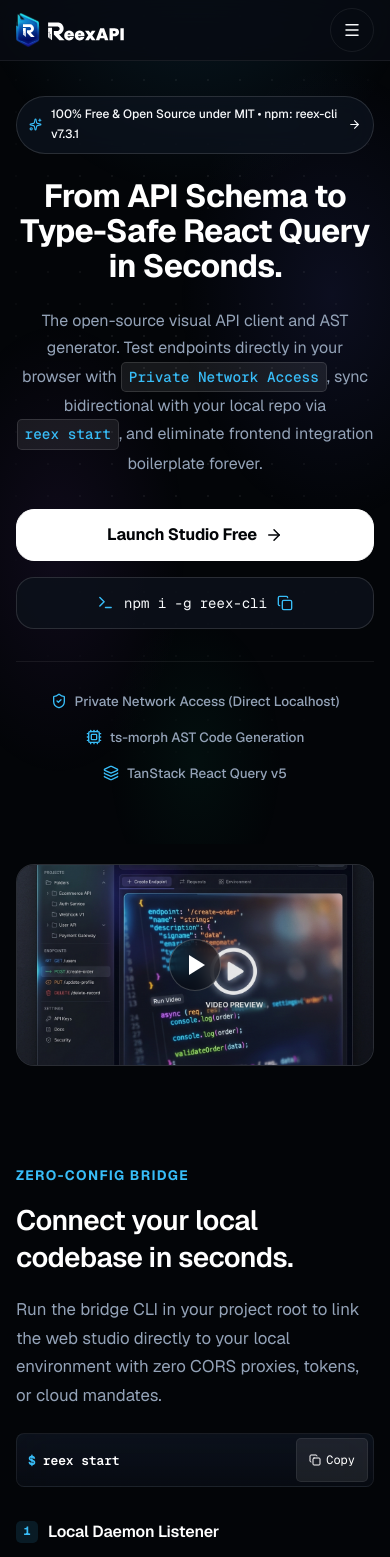
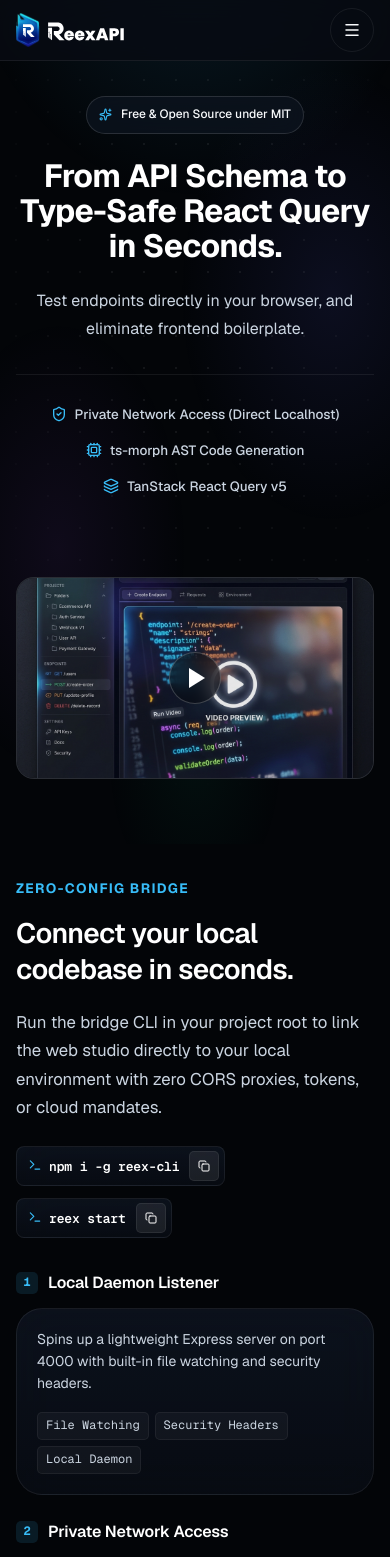
Before and after one commit to EECvision/Reex-Landing, a Next.js app: page / in a window 390 px wide. Shown: the top 1557 px of the page. Built offline with nearby package versions, Linux system fonts and the light colour scheme.

Commit message:
feat: update ui

```diff
--- a/src/app/globals.css
+++ b/src/app/globals.css
@@ -19,9 +19,9 @@
   /* Text Hierarchy */
   --text-white: #ffffff;
   --text-primary: #f8fafc;
-  --text-secondary: #94a3b8;
-  --text-muted: #64748b;
-  --text-dim: #475569;
+  --text-secondary: #cbd5e1;
+  --text-muted: #94a3b8;
+  --text-dim: #64748b;
 
   /* Vibrant Accents */
   --accent-cyan: #38bdf8;
--- a/src/components/sections/FeaturesMatrix/FeaturesMatrix.module.css
+++ b/src/components/sections/FeaturesMatrix/FeaturesMatrix.module.css
@@ -146,3 +146,4 @@
     color: var(--text-secondary);
   }
 }
+.seeAllWrapper { display: flex; justify-content: center; margin-top: 32px; }
--- a/src/components/sections/FeaturesMatrix/FeaturesMatrix.tsx
+++ b/src/components/sections/FeaturesMatrix/FeaturesMatrix.tsx
@@ -2,6 +2,7 @@
 
 import { Container } from "@/components/ui/Container/Container";
 import { SectionHeader } from "@/components/ui/SectionHeader";
+import { Button } from "@/components/ui/Button/Button";
 import React, { useState } from "react";
 import styles from "./FeaturesMatrix.module.css";
 
@@ -434,11 +435,15 @@
 
 export const FeaturesMatrix: React.FC = () => {
   const [activeCategory, setActiveCategory] = useState("all");
+  const [showAll, setShowAll] = useState(false);
 
-  const filtered =
-    activeCategory === "all"
-      ? FEATURES
-      : FEATURES.filter((f) => f.category === activeCategory);
+  const isAllCategory = activeCategory === "all";
+  const allFiltered = isAllCategory
+    ? FEATURES
+    : FEATURES.filter((f) => f.category === activeCategory);
+
+  const totalFilteredCount = allFiltered.length;
+  const filtered = (isAllCategory && !showAll) ? allFiltered.slice(0, 18) : allFiltered;
 
   return (
     <section className={styles.section} id="features">
@@ -457,7 +462,10 @@
               role="tab"
               aria-selected={activeCategory === cat.id}
               className={`${styles.tab} ${activeCategory === cat.id ? styles.tabActive : ""}`}
-              onClick={() => setActiveCategory(cat.id)}
+              onClick={() => {
+                setActiveCategory(cat.id);
+                setShowAll(false);
+              }}
             >
               {cat.label}
               {cat.id !== "all" && (
@@ -479,19 +487,17 @@
           ))}
         </div>
 
-        <p className={styles.footerNote}>
-          <span className={styles.count}>{filtered.length}</span> feature
-          {filtered.length !== 1 ? "s" : ""}
-          {activeCategory !== "all" && (
-            <>
-              {" "}
-              ·{" "}
-              <span className={styles.categoryLabel}>
-                {CATEGORIES.find((c) => c.id === activeCategory)?.label}
-              </span>
-            </>
-          )}
-        </p>
+        {isAllCategory && !showAll && totalFilteredCount > 18 && (
+          <div className={styles.seeAllWrapper}>
+            <Button
+              variant="ghost"
+              size="md"
+              onClick={() => setShowAll(true)}
+            >
+              See all features
+            </Button>
+          </div>
+        )}
       </Container>
     </section>
   );
--- a/src/components/sections/Hero/Hero.module.css
+++ b/src/components/sections/Hero/Hero.module.css
@@ -1,6 +1,6 @@
 .hero {
   position: relative;
-  padding: 180px 0 80px;
+  padding: 220px 0 120px;
   overflow: hidden;
   text-align: center;
 }
@@ -48,12 +48,11 @@
 }
 
 .pillLink {
-  min-height: 44px;
   min-width: 0;
   display: inline-flex;
   align-items: center;
   gap: 9px;
-  padding: 6px 16px;
+  padding: 4px 16px;
   border-radius: var(--radius-full);
   background: rgba(14, 20, 32, 0.7);
   border: 1px solid var(--border-medium);
@@ -85,7 +84,7 @@
 
 /* Headline */
 .title {
-  font-size: clamp(2.0rem, 4.0vw, 3.2rem);
+  font-size: clamp(2rem, 4vw, 3.2rem);
   font-weight: 700;
   line-height: 1.1;
   letter-spacing: -0.02em;
@@ -107,7 +106,7 @@
   line-height: 1.7;
   color: var(--text-secondary);
   max-width: 880px;
-  margin-bottom: 48px;
+  margin-bottom: 64px;
   font-weight: 400;
 }
 
--- a/src/components/sections/Hero/Hero.tsx
+++ b/src/components/sections/Hero/Hero.tsx
@@ -1,33 +1,11 @@
 "use client";
 
-import React, { useState } from "react";
 import { Container } from "@/components/ui/Container/Container";
-import { Button } from "@/components/ui/Button/Button";
-import {
-  ArrowRight,
-  Terminal,
-  Copy,
-  Check,
-  ShieldCheck,
-  Cpu,
-  Layers,
-  Sparkles,
-} from "lucide-react";
+import { Cpu, Layers, ShieldCheck, Sparkles } from "lucide-react";
+import React from "react";
 import styles from "./Hero.module.css";
 
 export const Hero: React.FC = () => {
-  const [copied, setCopied] = useState(false);
-
-  const handleCopyCommand = async () => {
-    try {
-      await navigator.clipboard.writeText("npm i -g reex-cli");
-      setCopied(true);
-      setTimeout(() => setCopied(false), 2200);
-    } catch (err) {
-      console.error("Failed to copy command", err);
-    }
-  };
-
   return (
     <section className={styles.hero}>
       <Container>
@@ -41,53 +19,20 @@
               className={styles.pillLink}
             >
               <Sparkles size={13} color="var(--accent-cyan)" />
-              <span>100% Free & Open Source under MIT • npm: reex-cli v7.3.1</span>
-              <ArrowRight size={13} />
+              <span>Free & Open Source under MIT</span>
             </a>
           </div>
 
           {/* Headline */}
           <h1 className={styles.title}>
-            From API Schema to{" "}
-            <span>Type-Safe React Query</span>{" "}
-            in Seconds.
+            From API Schema to <span>Type-Safe React Query</span> in Seconds.
           </h1>
 
           {/* Subtitle */}
           <p className={styles.subtitle}>
-            The open-source visual API client and AST generator. Test endpoints directly in your browser
-            with <span className={styles.codeInline}>Private Network Access</span>, sync
-            bidirectional with your local repo via{" "}
-            <span className={styles.codeInline}>reex start</span>, and eliminate frontend
-            integration boilerplate forever.
+            Test endpoints directly in your browser, and eliminate frontend
+            boilerplate.
           </p>
-
-          {/* Action Cluster */}
-          <div className={styles.ctaGroup}>
-            <Button
-              variant="glow"
-              size="lg"
-              href="https://studio.reex-api.dev"
-              external
-              iconRight={<ArrowRight size={18} />}
-            >
-              Launch Studio Free
-            </Button>
-
-            <button
-              type="button"
-              className={styles.cliQuickCopy}
-              onClick={handleCopyCommand}
-              title="Copy CLI install command"
-              aria-label={copied ? "Install command copied" : "Copy CLI install command"}
-            >
-              <Terminal size={17} color="var(--accent-cyan)" />
-              <span>npm i -g reex-cli</span>
-              <span className={styles.copyStatus} aria-live="polite">
-                {copied ? <Check size={16} /> : <Copy size={16} />}
-              </span>
-            </button>
-          </div>
 
           {/* Trust Highlights */}
           <div className={styles.badgesRow}>
--- a/src/components/sections/QuickStartBar/QuickStartBar.module.css
+++ b/src/components/sections/QuickStartBar/QuickStartBar.module.css
@@ -30,6 +30,19 @@
   margin: 0;
 }
 
+.commandGroup {
+  display: flex;
+  flex-direction: row;
+  flex-wrap: wrap;
+  gap: 12px;
+}
+
+@media (min-width: 960px) {
+  .commandGroup {
+    justify-content: flex-end;
+  }
+}
+
 /* Command Card in Top Right */
 .commandCard {
   border-radius: 8px;
@@ -43,7 +56,6 @@
   max-width: 100%;
   box-sizing: border-box;
 }
-
 
 .commandLeft {
   min-width: 0;
@@ -84,7 +96,9 @@
   font-family: var(--font-mono);
   cursor: pointer;
   line-height: 1;
-  transition: background-color 0.2s ease, color 0.2s ease;
+  transition:
+    background-color 0.2s ease,
+    color 0.2s ease;
   white-space: nowrap;
 }
 
@@ -205,7 +219,7 @@
 
 @media (max-width: 1023px), (pointer: coarse) {
   .copyBtn {
-    min-height: 44px;
-    padding: 8px 12px;
+    min-height: 28px;
+    padding: 8px 8px;
   }
 }
--- a/src/components/sections/QuickStartBar/QuickStartBar.tsx
+++ b/src/components/sections/QuickStartBar/QuickStartBar.tsx
@@ -1,20 +1,20 @@
 "use client";
 
-import React, { useState } from "react";
+import { Card } from "@/components/ui/Card/Card";
 import { Container } from "@/components/ui/Container/Container";
 import { SectionHeader } from "@/components/ui/SectionHeader";
-import { Card } from "@/components/ui/Card/Card";
-import { Check, Copy } from "lucide-react";
+import { Check, Copy, Terminal } from "lucide-react";
+import React, { useState } from "react";
 import styles from "./QuickStartBar.module.css";
 
 export const QuickStartBar: React.FC = () => {
-  const [copied, setCopied] = useState(false);
+  const [copied, setCopied] = useState<string | null>(null);
 
-  const handleCopy = async () => {
+  const handleCopy = async (command: string) => {
     try {
-      await navigator.clipboard.writeText("reex start");
-      setCopied(true);
-      setTimeout(() => setCopied(false), 2000);
+      await navigator.clipboard.writeText(command);
+      setCopied(command);
+      setTimeout(() => setCopied(null), 2000);
     } catch (err) {
       console.error("Failed to copy command", err);
     }
@@ -34,31 +34,59 @@
             />
           </div>
 
+          <div className={styles.commandGroup}>
             <Card variant="glass" padding="none" className={styles.commandCard}>
               <div className={styles.commandLeft}>
-              <span className={styles.promptSymbol}>$</span>
+                <span className={styles.promptSymbol}><Terminal size={14} /></span>
+                <span className={styles.commandText}>npm i -g reex-cli</span>
+              </div>
+
+              <button
+                type="button"
+                onClick={() => handleCopy("npm i -g reex-cli")}
+                className={`${styles.copyBtn} ${copied === "npm i -g reex-cli" ? styles.copied : ""}`}
+                title="Copy install command"
+              >
+                {copied === "npm i -g reex-cli" ? (
+                  <>
+                    <Check size={12} />
+                    {/* <span>Copied!</span> */}
+                  </>
+                ) : (
+                  <>
+                    <Copy size={12} />
+                    {/* <span>Copy</span> */}
+                  </>
+                )}
+              </button>
+            </Card>
+
+            <Card variant="glass" padding="none" className={styles.commandCard}>
+              <div className={styles.commandLeft}>
+                <span className={styles.promptSymbol}><Terminal size={14} /></span>
                 <span className={styles.commandText}>reex start</span>
               </div>
 
               <button
                 type="button"
-              onClick={handleCopy}
-              className={`${styles.copyBtn} ${copied ? styles.copied : ""}`}
+                onClick={() => handleCopy("reex start")}
+                className={`${styles.copyBtn} ${copied === "reex start" ? styles.copied : ""}`}
                 title="Copy command"
               >
-              {copied ? (
+                {copied === "reex start" ? (
                   <>
                     <Check size={12} />
-                  <span>Copied!</span>
+                    {/* <span>Copied!</span> */}
                   </>
                 ) : (
                   <>
                     <Copy size={12} />
-                  <span>Copy</span>
+                    {/* <span>Copy</span> */}
                   </>
                 )}
               </button>
             </Card>
+          </div>
         </div>
 
         {/* 3 Columns Grid */}
```
Lines whose indentation alone changed are shown as unchanged.
